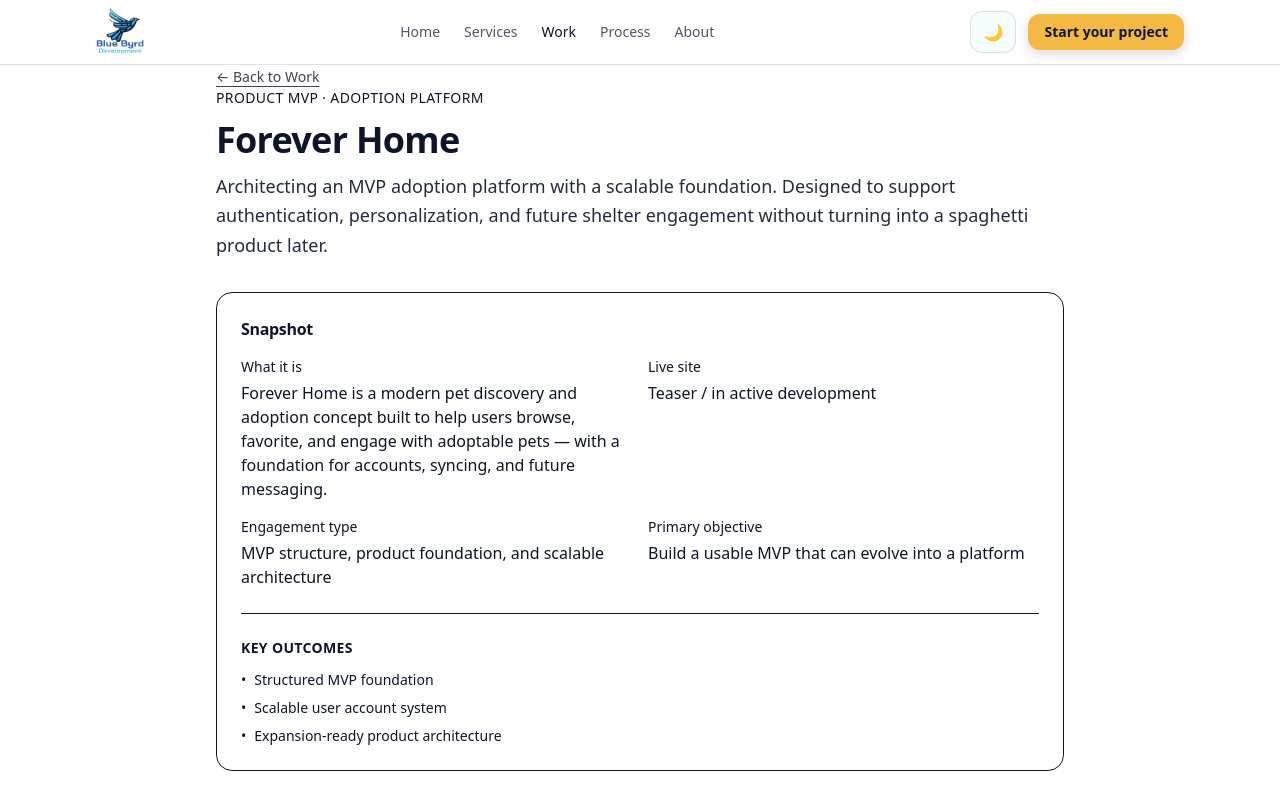
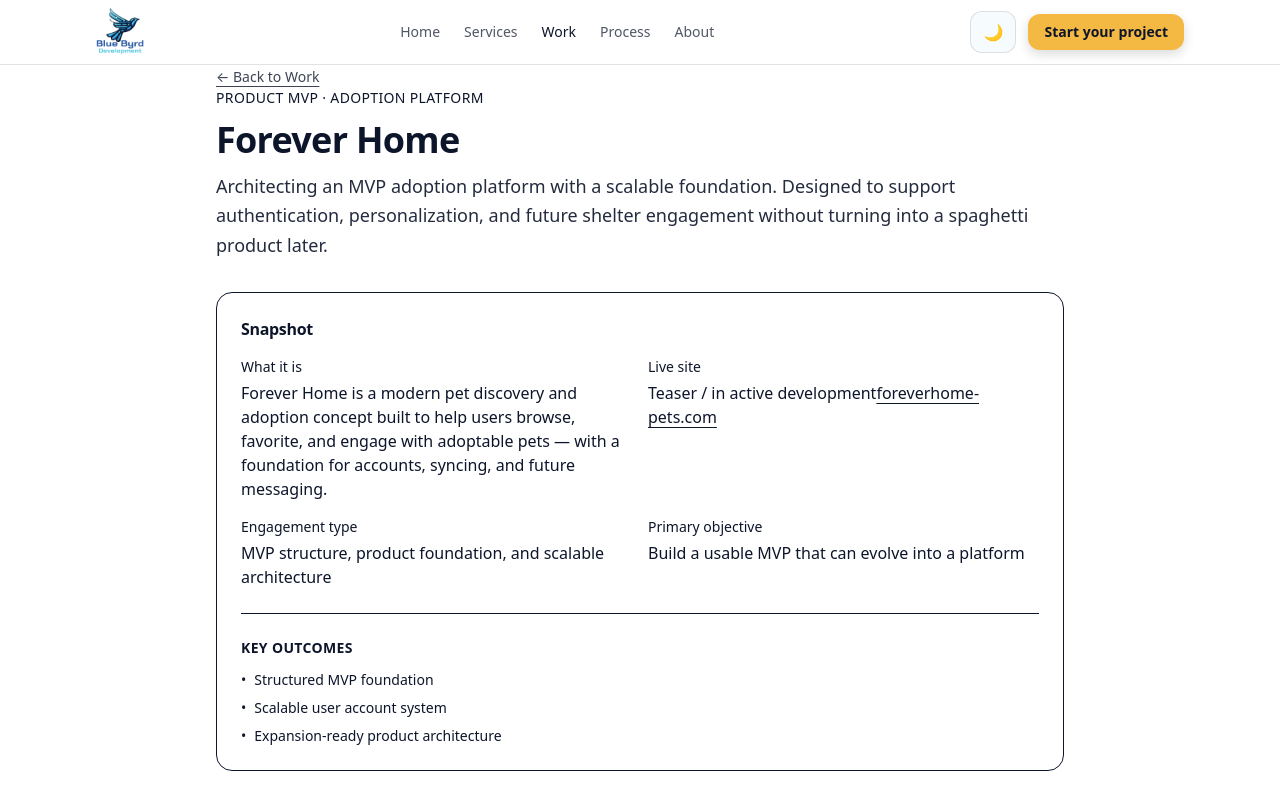
Before and after one commit to blue-byrd-dev/bluebyrddevelopment, a Next.js app: page /work/forever-home in a window 1280 px wide. Shown: the top 800 px of the page. Built offline with nearby package versions, Linux system fonts and the light colour scheme.

Commit message:
added website for foreverhome-pets.com

```diff
--- a/src/app/work/forever-home/page.tsx
+++ b/src/app/work/forever-home/page.tsx
@@ -47,6 +47,14 @@ export default function ForeverHomePage() {
 						<p className="text-sm text-[rgb(var(--muted))]">Live site</p>
 						<p className="text-[rgb(var(--muted))]">
 							Teaser / in active development
+							<a
+								href="https://foreverhome-pets.com"
+								target="_blank"
+								rel="noreferrer"
+								className="underline underline-offset-4"
+							>
+								foreverhome-pets.com
+							</a>
 						</p>
 					</div>
 
```
